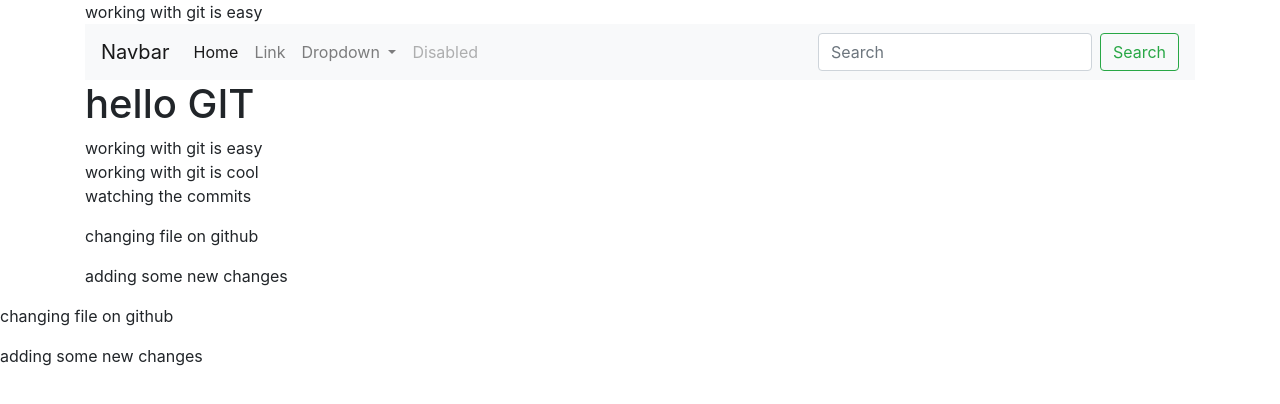
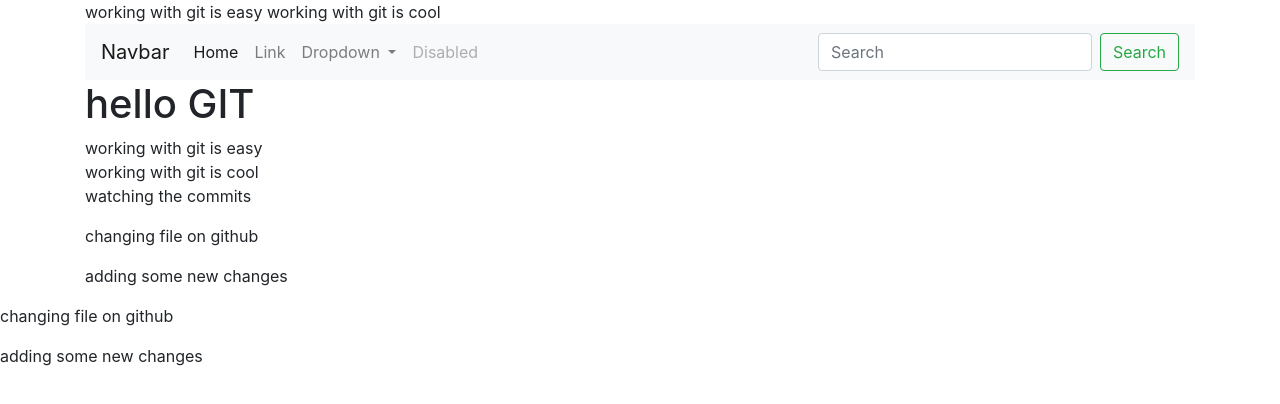
Before and after one commit to arupprime/GitGithubMasterclass, a plain HTML site: page index.html in a window 1280 px wide. Drawn offline with nearby package versions, Linux system fonts and the light colour scheme.

Commit message:
update index.html

```diff
--- a/index.html
+++ b/index.html
@@ -6,6 +6,7 @@
 
             <div>
                 working with git is easy
+                working with git is cool
             </div>
 
 
```
